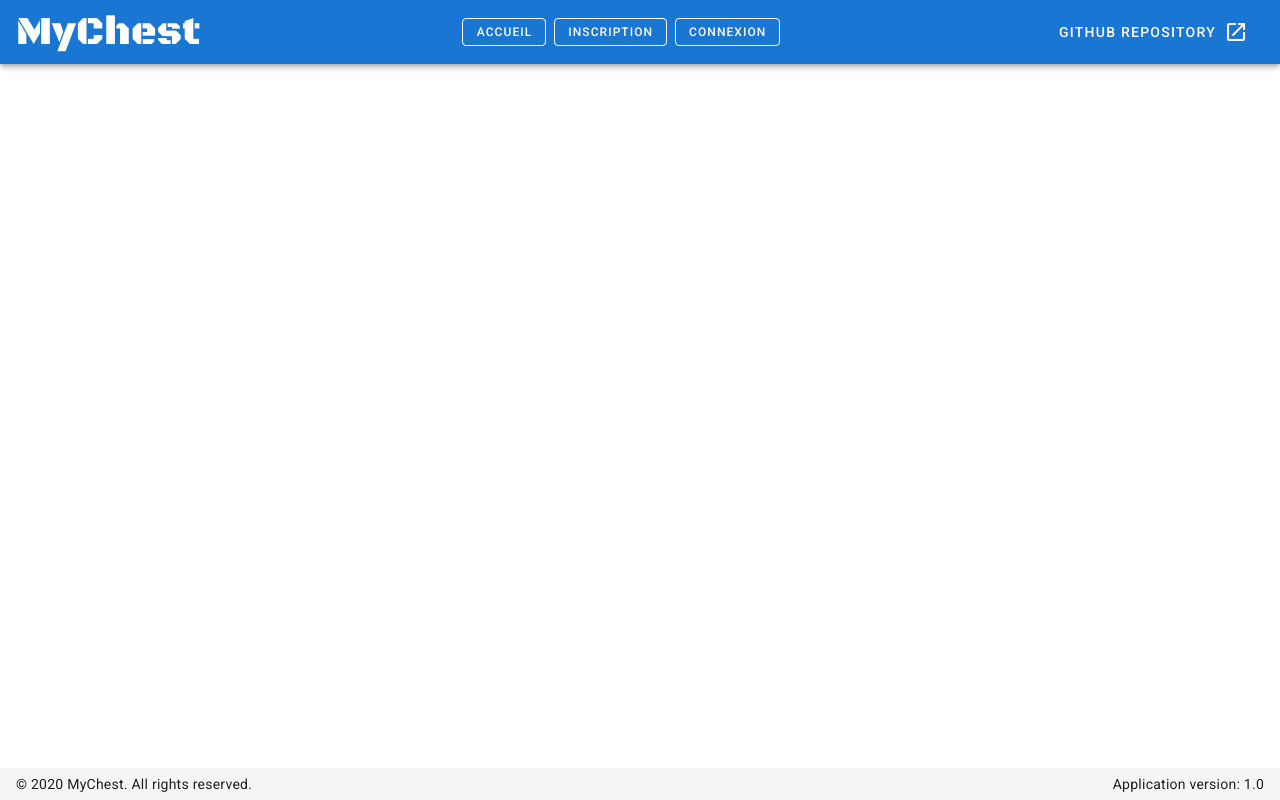
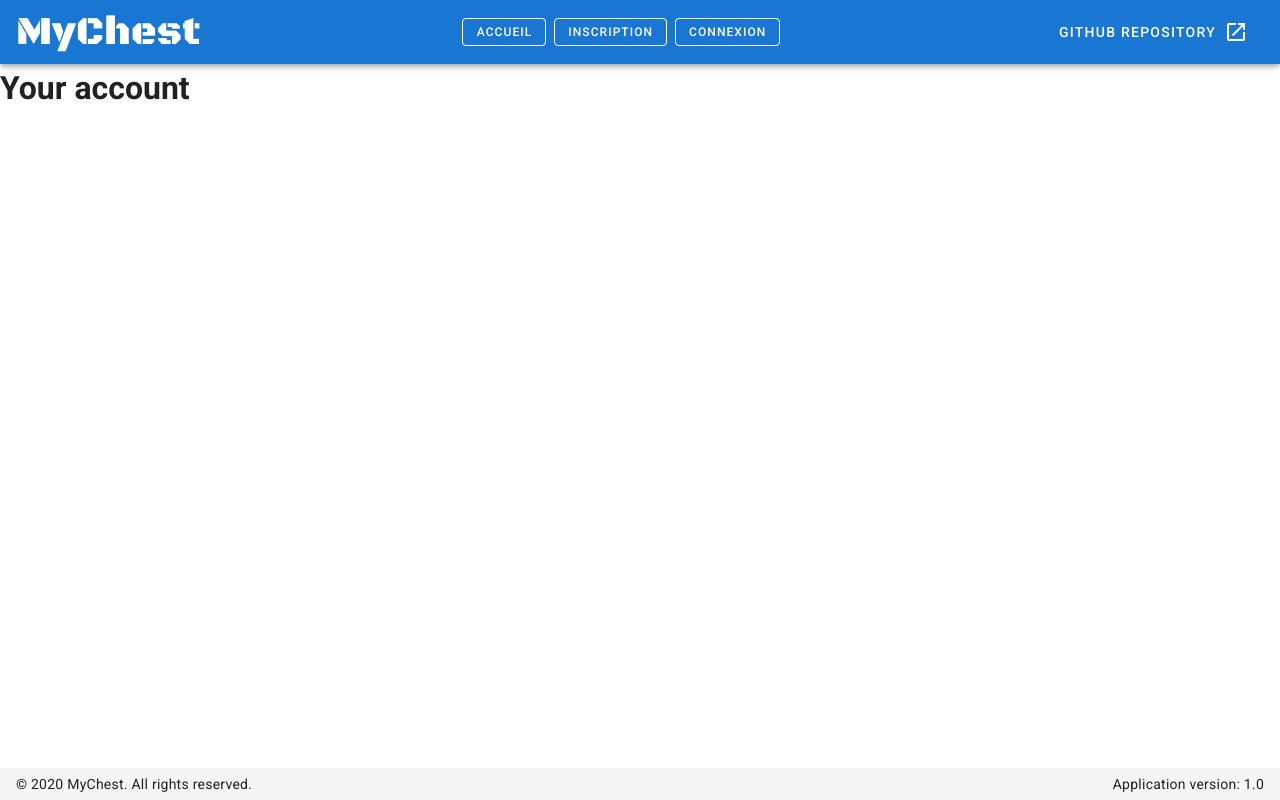
Before and after one commit to Bedhiver/MyChest, a Vue app in the folder front/: page /account in a window 1280 px wide. Built offline with nearby package versions, Linux system fonts and the light colour scheme.

Commit message:
feat: account view added

```diff
--- a/front/src/router/index.js
+++ b/front/src/router/index.js
@@ -28,6 +28,11 @@ const routes = [
     path: "/login",
     name: "login",
     component: () => import("../views/Login.vue")
+  },
+  {
+    path: "/account",
+    name: "account",
+    component: () => import("../views/Account.vue")
   }
 ];
 
--- /dev/null
+++ b/front/src/views/Account.vue
@@ -0,0 +1,11 @@
+<template>
+  <div>
+      <h1>Your account</h1>
+  </div>
+</template>
+
+<script>
+export default {
+
+}
+</script>
--- a/front/src/views/Login.vue
+++ b/front/src/views/Login.vue
@@ -49,6 +49,7 @@ export default {
   methods: {
     validate() {
       this.$refs.form.validate();
+      this.$router.push("/account");
     }
   }
 };
```
